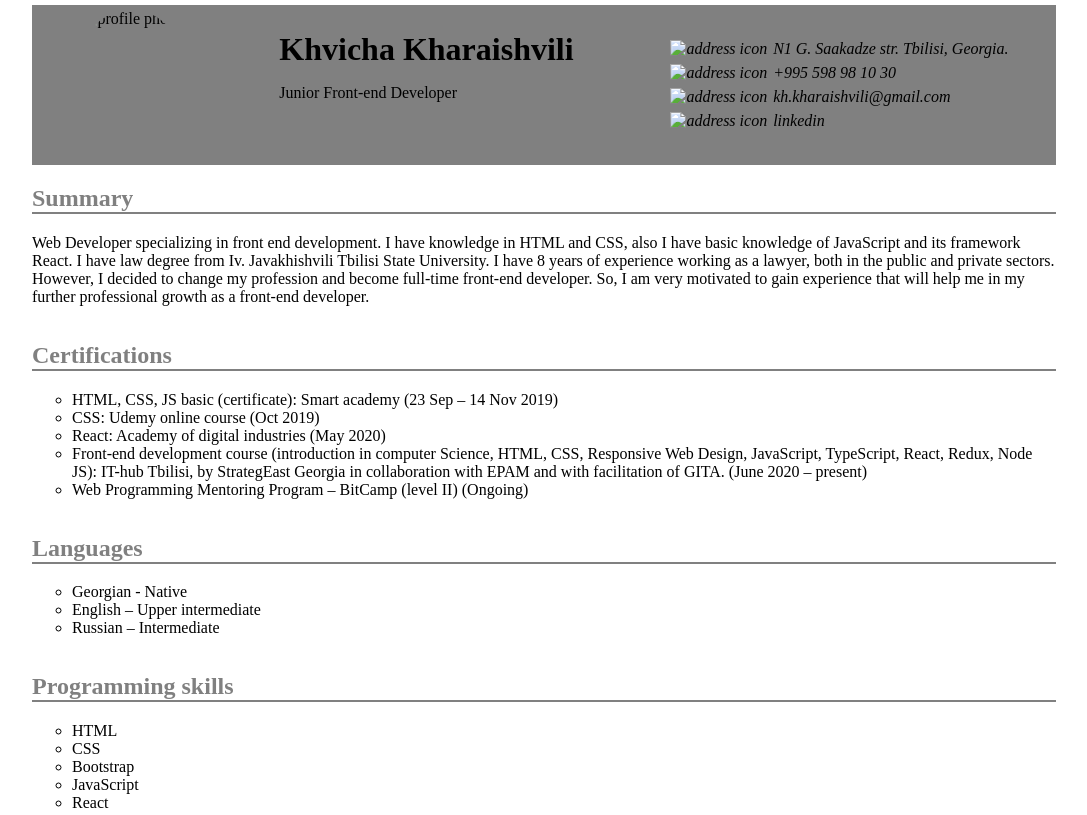
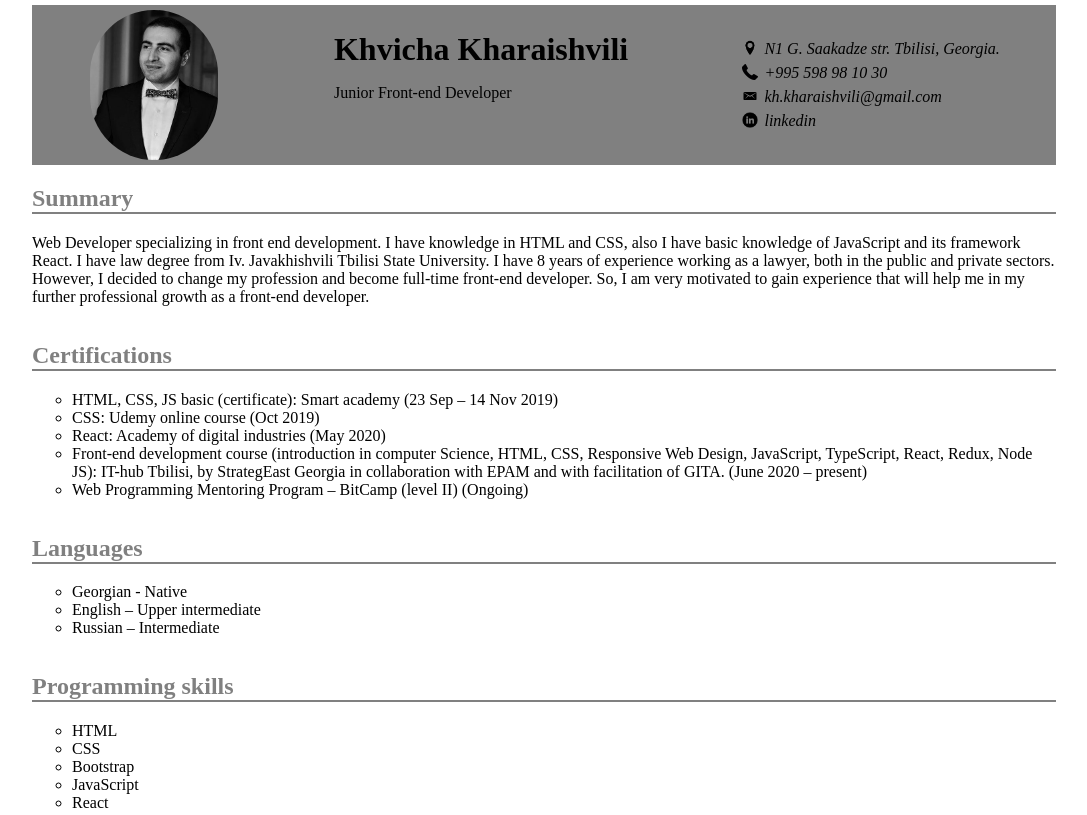
Before and after one commit to khkharaishvili/rsschool-cv, a plain HTML site: page index.html in a window 1280 px wide. Shown: the top 815 px of the page, without its empty margins (96-1183 px from the left). Drawn offline with Linux system fonts and the light colour scheme; files that its build step writes are made by us from their sources.

Commit message:
change img srcs

```diff
--- a/index.html
+++ b/index.html
@@ -4,12 +4,12 @@
     <meta charset="UTF-8">
     <meta name="viewport" content="width=device-width, initial-scale=1.0">
     <title>Resume</title>
-    <link rel="stylesheet" type="text/css" href="assets/css/style.css">
+    <link rel="stylesheet" type="text/css" href="my_cv/css/style.css">
 </head>
 <body>
  <header>
 
-    <img src="assets/image/profile.jpg" alt="profile photo" class="profile-photo">
+    <img src="my_cv/assets/image/profile.jpg" alt="profile photo" class="profile-photo">
     <div class="info">
 
         <h1>Khvicha Kharaishvili</h1>
@@ -17,19 +17,19 @@
     </div>
     <address>
         <span class="contact_item">
-            <img src="assets/image/icons/address.png" alt="address icon" class="address_icon">
+            <img src="my_cv/assets/image/icons/address.png" alt="address icon" class="address_icon">
             <div> N1 G. Saakadze str. Tbilisi, Georgia.</div>
         </span>
         <span class="contact_item">
-            <img src="assets/image/icons/phone.png" alt="address icon" class="address_icon">
+            <img src="my_cv/assets/image/icons/phone.png" alt="address icon" class="address_icon">
             <a href="tel:+995 598 98 10 30">+995 598 98 10 30 </a>
         </span>
         <span class="contact_item">
-            <img src="assets/image/icons/email.png" alt="address icon" class="address_icon">
+            <img src="my_cv/assets/image/icons/email.png" alt="address icon" class="address_icon">
             <a href="mailto:kh.kharaishvili@gmail.com">kh.kharaishvili@gmail.com</a>
         </span>
         <span class="contact_item">
-            <img src="assets/image/icons/linkedin.png" alt="address icon" class="address_icon">
+            <img src="my_cv/assets/image/icons/linkedin.png" alt="address icon" class="address_icon">
             <a href="https://www.linkedin.com/in/khvicha-kharaishvili-442249159/" >linkedin</a>
         </span>
 
```
